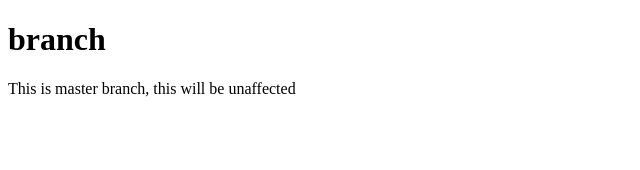
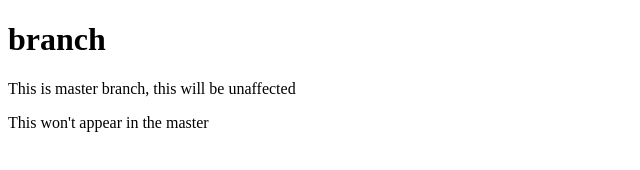
Before and after one commit to up941639/branchPratice, a plain HTML site: page index.html in a window 1280 px wide. Shown: the whole page, without its empty margins (0-640 px from the left). Drawn offline with Linux system fonts and the light colour scheme.

Commit message:
new edit

```diff
--- a/index.html
+++ b/index.html
@@ -7,5 +7,6 @@
   <body>
     <h1>branch</h1>
     <p>This is master branch, this will be unaffected</p>
+    <p>This won't appear in the master</p>
   </body>
 </html>
```
